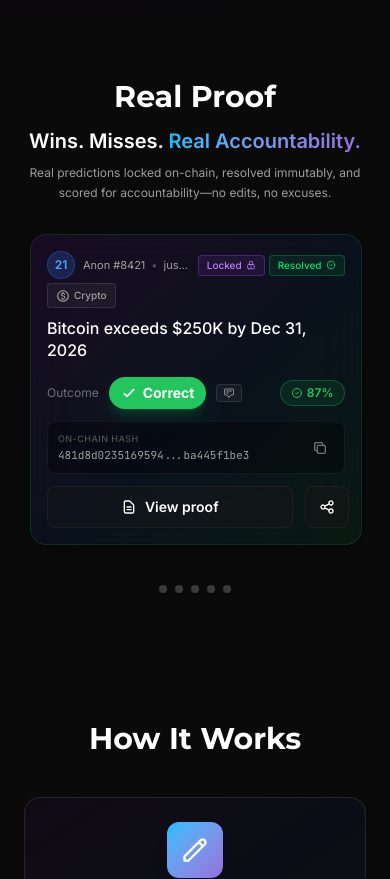
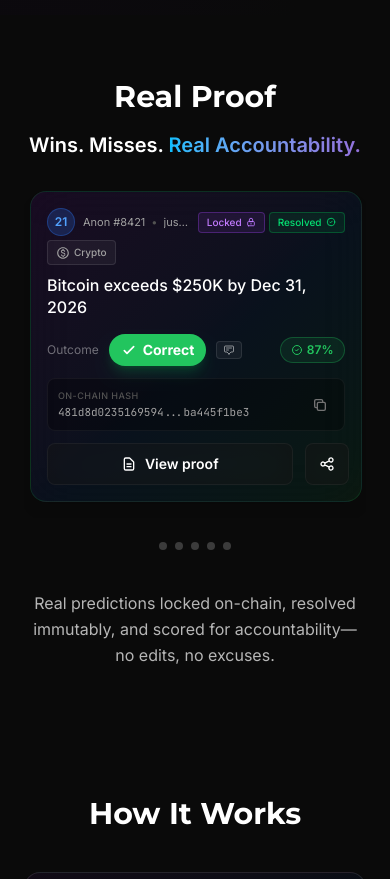
Before and after one commit to Boomchakalala/prooflocker, a Next.js app: page / in a window 390 px wide. Shown: the part 980-1859 px from the top of the page. Built offline with nearby package versions, Linux system fonts and the light colour scheme; no server answers.

Commit message:
Sandbox autosave

```diff
--- a/src/components/ProofCardPreview.tsx
+++ b/src/components/ProofCardPreview.tsx
@@ -196,15 +196,12 @@ export default function ProofCardPreview() {
     <div className="relative z-10 py-16 md:py-24 px-6 bg-[#0a0a0a]">
       <div className="max-w-6xl mx-auto">
         <div className="text-center mb-8">
-          <h2 className="text-3xl md:text-5xl font-bold text-white mb-3" style={{ fontFamily: 'var(--font-montserrat)' }}>
+          <h2 className="text-3xl md:text-5xl font-bold text-white mb-4" style={{ fontFamily: 'var(--font-montserrat)' }}>
             Real Proof
           </h2>
-          <p className="text-xl font-semibold mb-2">
+          <p className="text-xl md:text-2xl font-semibold text-white/90">
             <span className="text-white">Wins. Misses. </span>
             <span className="bg-gradient-to-r from-[#00bfff] to-[#9370db] bg-clip-text text-transparent">Real Accountability.</span>
-          </p>
-          <p className="text-xs md:text-sm text-white/60 max-w-3xl mx-auto leading-relaxed">
-            Real predictions locked on-chain, resolved immutably, and scored for accountability—no edits, no excuses.
           </p>
         </div>
 
@@ -289,6 +286,11 @@ export default function ProofCardPreview() {
             />
           ))}
         </div>
+
+        {/* Explanatory text - after cards */}
+        <p className="text-base md:text-lg text-white/70 text-center max-w-3xl mx-auto leading-relaxed mt-10">
+          Real predictions locked on-chain, resolved immutably, and scored for accountability—no edits, no excuses.
+        </p>
       </div>
 
       <style jsx>{`
```
